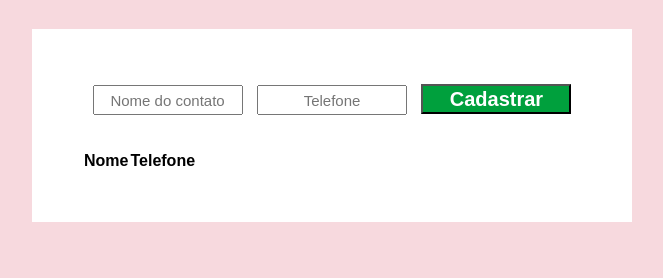
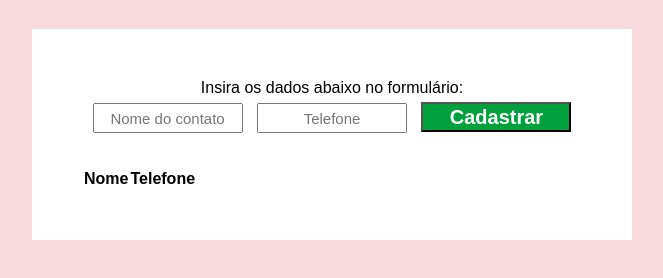
Before and after one commit to SaraMonique13/contatos, a plain HTML site: page index.html in a window 1280 px wide. Shown: the part 208-486 px from the top of the page, without its empty margins (308-971 px from the left). Drawn offline with Linux system fonts and the light colour scheme.

Commit message:
Update index.html

```diff
--- a/index.html
+++ b/index.html
@@ -10,7 +10,7 @@
     <h1>Lista de Contatos</h1>
     <section>
         <div>
-
+            <p>Insira os dados abaixo no formulário:</p>
             <form>
                 <input type="text" name="nome" id="inome" required placeholder="Nome do contato">
                 <input type="tel" name="phone" id="iphone" required placeholder="Telefone">
```
